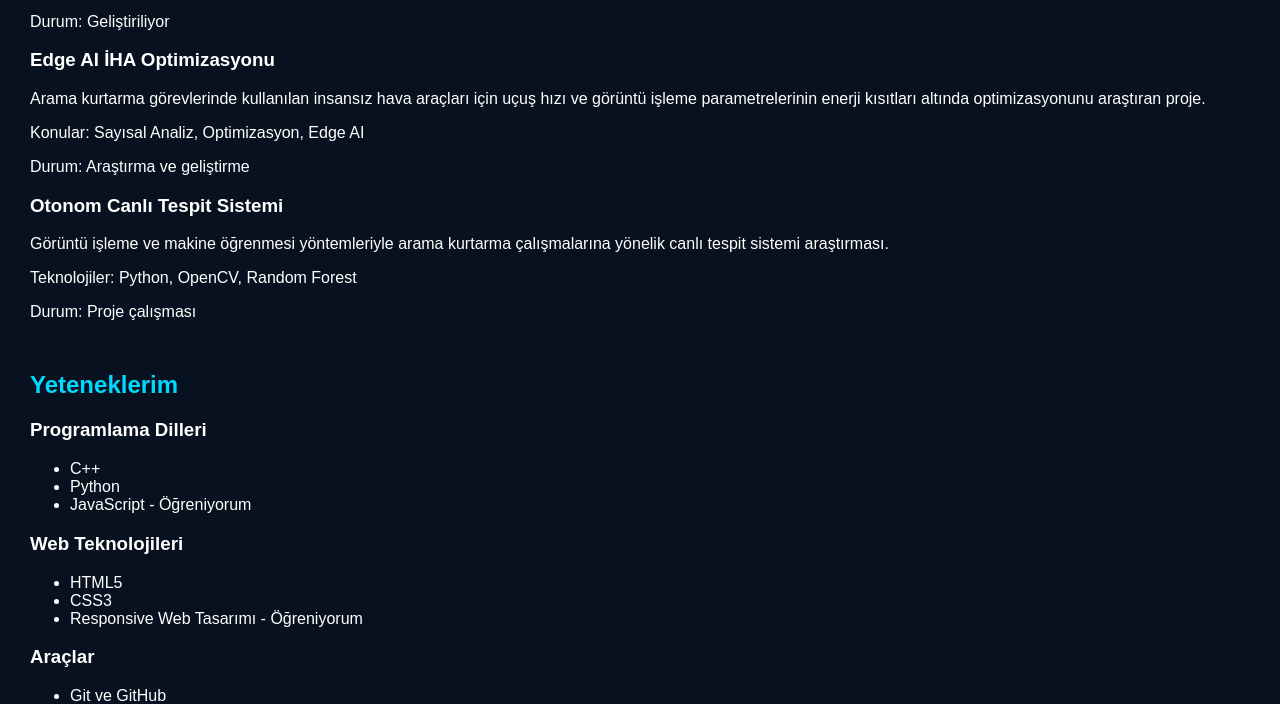
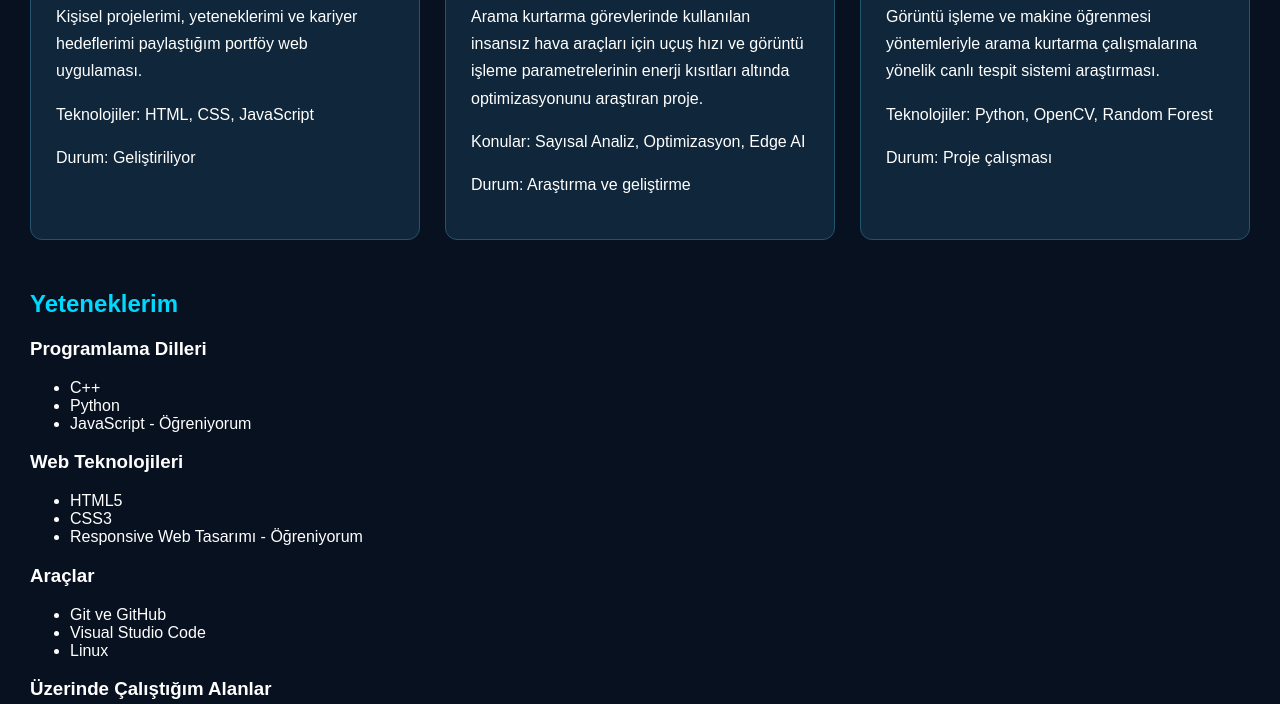
Before and after one commit to semiramis-demirezen/MyLab, a plain HTML site: page index.html in a window 1280 px wide. Shown: the part 1314-2018 px from the top of the page. Drawn offline with Linux system fonts and the light colour scheme.

Commit message:
grid kart tasarimi eklendi

```diff
--- a/index.html
+++ b/index.html
@@ -140,6 +140,8 @@
         <!-- PROJELERİM -->
         <section id="projeler">
             <h2>Projelerim</h2>
+            <!-- Proje kartlarını bir arada tutan alan -->
+        <div class="project-grid">
 
             <article>
                 <h3>MyLab</h3>
@@ -194,6 +196,9 @@
 
                 <p>Durum: Proje çalışması</p>
             </article>
+
+        </div>
+
         </section>
 
         <!-- YETENEKLERİM -->
--- a/style.css
+++ b/style.css
@@ -216,3 +216,47 @@ footer {
         width: 100%;
     }
 }
+
+
+
+/* PROJELERİM - KART TASARIMI */
+
+/* Proje kartlarını üç sütuna yerleştirir */
+.project-grid {
+    display: grid;
+    grid-template-columns: repeat(3, 1fr);
+    gap: 25px;
+    margin-top: 30px;
+}
+
+/* Her projenin kart görünümünü oluşturur */
+.project-grid article {
+    background-color: #10263A;
+    border: 1px solid #24536C;
+    border-radius: 12px;
+    padding: 25px;
+}
+
+/* Proje başlıklarının görünümü */
+.project-grid h3 {
+    color: #00D9FF;
+    font-size: 20px;
+}
+
+
+.project-grid p {
+    color:#FFFFFF;
+    line-height: 1.7;
+}
+
+/* mouse proje uzerine geldiginde */
+.project-grid article:hover {
+    border-color: #00D9FF;
+}
+
+/* dar ekranlarda kartlari alt alta yerlestir */
+@media (max-width:900px) {
+    .project-grid {
+        grid-template-columns: 1fr;
+    }
+}
```
